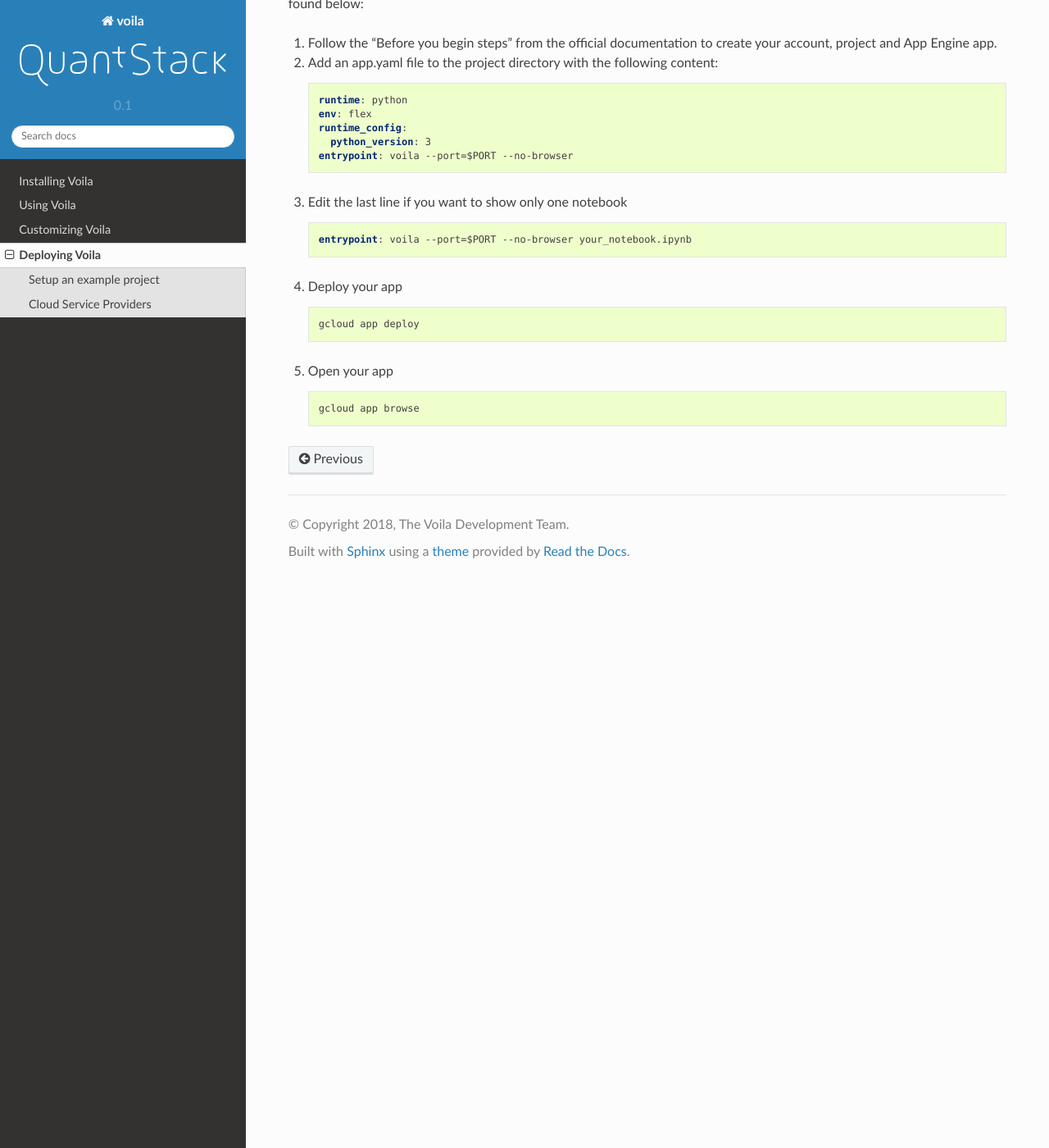
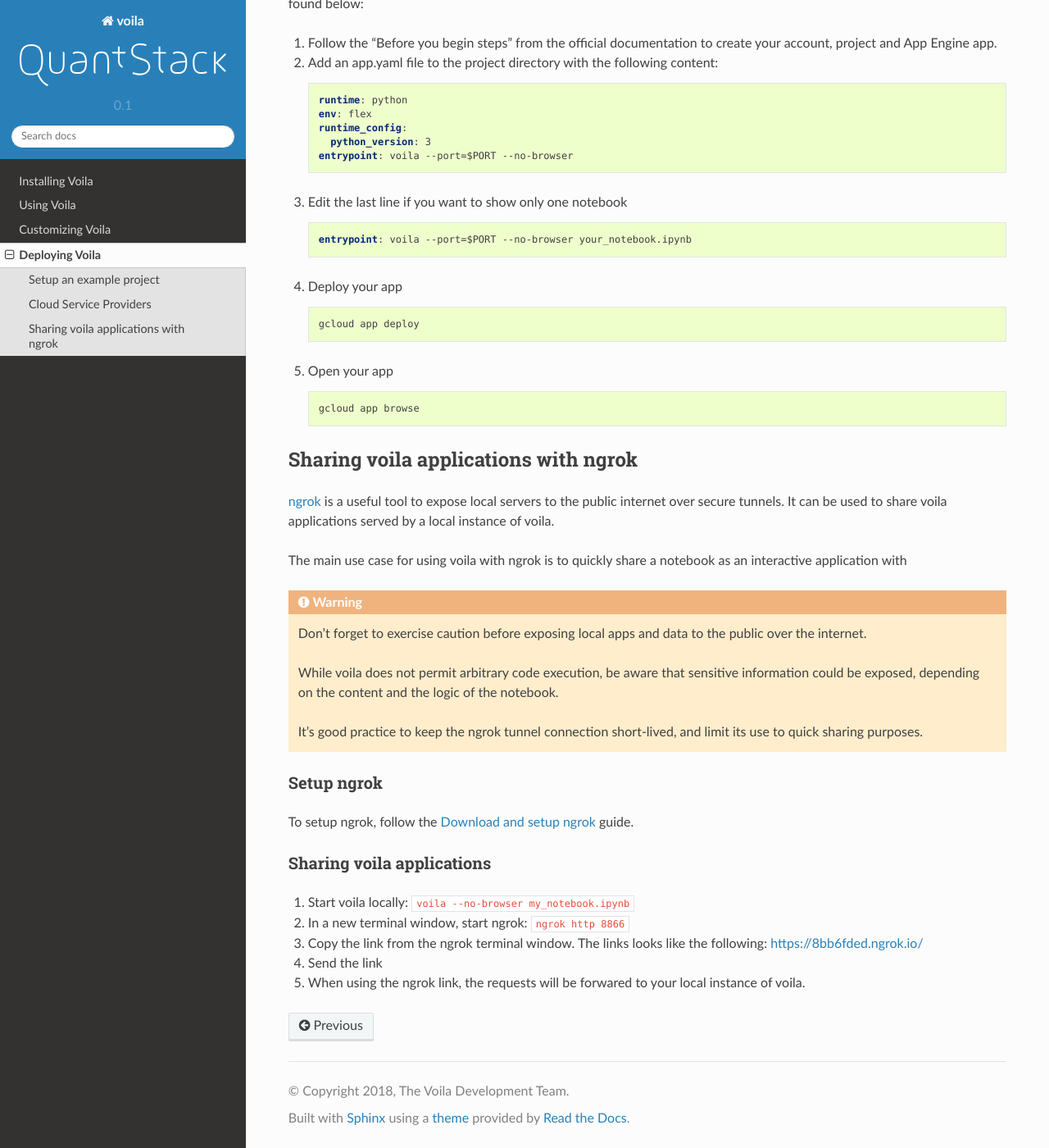
Before and after one commit to voila-dashboards/voila, a Sphinx documentation site: the page built from docs/source/deploy.rst, in a window 1280 px wide and 1400 px high, scrolled down 1954 px. Shown: the whole window at 82% size. Built offline with Sphinx 7.4.7 and the Read the Docs theme 2.0.0, drawn with Linux system fonts in a browser that asks for light colours.

Commit message:
Add section for sharing with ngrok to the docs

```diff
--- a/docs/source/deploy.rst
+++ b/docs/source/deploy.rst
@@ -148,3 +148,39 @@ High level instructions specific to voila can be found below:
    .. code:: bash
 
        gcloud app browse
+
+
+Sharing voila applications with ngrok
+=====================================
+
+`ngrok <https://ngrok.com>`__ is a useful tool to expose local servers to the public internet over secure tunnels.
+It can be used to share voila applications served by a local instance of voila.
+
+The main use case for using voila with ngrok is to quickly share a notebook as an interactive application with
+
+.. warning::
+
+   Don't forget to exercise caution before exposing local apps and data to the public over the internet.
+
+   While voila does not permit arbitrary code execution, be aware that sensitive information could be exposed,
+   depending on the content and the logic of the notebook.
+
+   It's good practice to keep the ngrok tunnel connection short-lived, and limit its use to quick sharing purposes.
+
+Setup ngrok
+-----------
+
+To setup ngrok, follow the `Download and setup ngrok <https://ngrok.com/download>`__ guide.
+
+Sharing voila applications
+-----------------------------
+
+1. Start voila locally: ``voila --no-browser my_notebook.ipynb``
+
+2. In a new terminal window, start ngrok: ``ngrok http 8866``
+
+3. Copy the link from the ngrok terminal window. The links looks like the following: https://8bb6fded.ngrok.io/
+
+4. Send the link
+
+5. When using the ngrok link, the requests will be forwared to your local instance of voila.
```
